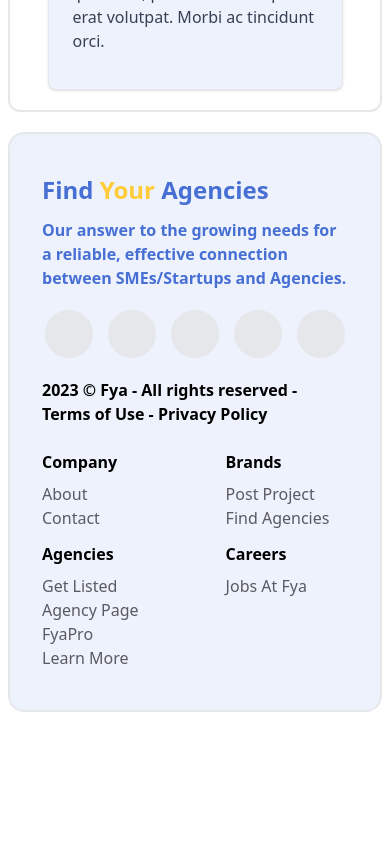
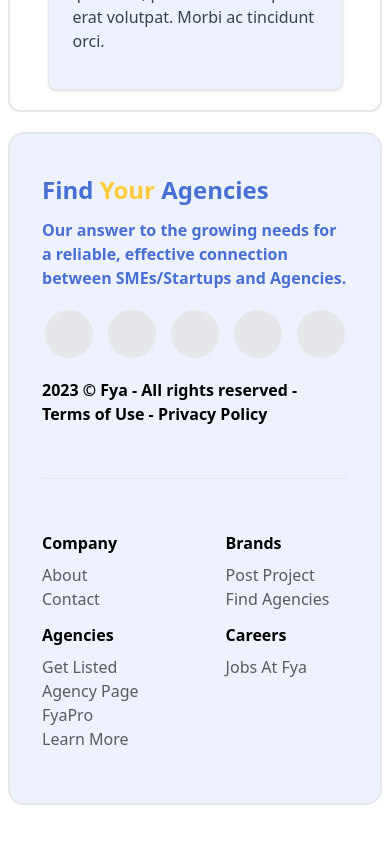
Before and after one commit to MinHien-git/fya-2.0, a React (Create React App) app: page / in a window 390 px wide. Shown: the part 8351-9195 px from the top of the page. Before the commit the page ends 9091 px from the top, so only its background shows below. Built offline with nearby package versions, Linux system fonts and the light colour scheme.

Commit message:
complete home page

```diff
--- a/src/pages/Home/Home.tsx
+++ b/src/pages/Home/Home.tsx
@@ -2,8 +2,8 @@
   return (
     <main className="w-full min-h-80 p-2">
       <section className="w-full border-2 max-w-7xl py-5 px-8 sm:px-12 lg:px-16 my-5 rounded-xl md:mx-auto h-auto md:flex md:gap-2 md:px-4">
-        <div className="py-5 md:w-3/5">
-          <h1 className="text-4xl  pb-2 font-bold text-primary">
+        <div className="py-5 md:w-3/5 lg:w-2/5">
+          <h1 className="text-4xl pb-2 font-bold text-primary lg:text-5xl">
             Find
             <span className="text-secondary">
               {" "}
@@ -45,7 +45,7 @@
               type="text"
               placeholder="Location"
             />
-            <button className="bg-primary text-white text-xs rounded-lg px-6 py-3 font-semibold mt-2">
+            <button className="bg-primary text-white text-xs rounded-lg px-6 py-3 font-semibold mt-2 lg:mt-0">
               Search Agencies
             </button>
           </div>
@@ -55,7 +55,7 @@
             Post your Project
           </button>
         </div>
-        <div className="hidden md:inline-block md:w-2/5">
+        <div className="hidden md:inline-block md:w-2/5 lg:w-2/5 lg:ml-auto lg:aspect-square">
           <div className="bg-tertiary w-full h-full rounded-lg"></div>
         </div>
       </section>
@@ -581,10 +581,10 @@
         </div>
       </section>
 
-      <section className="w-full bg-tertiary border-2 max-w-7xl py-5 px-8 sm:px-12 lg:px-16 my-5 rounded-2xl md:mx-auto">
-        <div className="py-5">
-          <div className="flex flex-col">
-            <div className="grid gap-3">
+      <section className="w-full bg-tertiary border-2 max-w-7xl py-5 px-8 sm:px-12 lg:px-16 my-5 rounded-2xl md:mx-auto mb-10">
+        <div className="pt-5 pb-8">
+          <div className="flex flex-col lg:flex-row lg:items-center gap-5 lg:justify-around">
+            <div className="grid gap-3 lg:w-1/3">
               <h2 className="text-primary text-2xl font-bold">
                 Find <span className="text-secondary">Your</span> Agencies
               </h2>
@@ -603,9 +603,9 @@
                 2023 © Fya - All rights reserved - Terms of Use - Privacy Policy
               </h5>
             </div>
-            <br />
-            <div className="flex flex-wrap gap-3 justify-between">
-              <div className="w-2/5">
+            <hr className="my-8 bg-gray-500 lg:w-[2px] lg:h-[12rem]" />
+            <div className="flex flex-wrap gap-3 justify-between lg:w-1/3">
+              <div className="w-2/5 md:w-1/5">
                 <p className="font-semibold pb-2">Company</p>
                 <ul>
                   <li className="text-text">About</li>
@@ -613,7 +613,7 @@
                 </ul>
               </div>
 
-              <div className="w-2/5">
+              <div className="w-2/5 md:w-1/5">
                 <p className="font-semibold pb-2">Brands</p>
                 <ul>
                   <li className="text-text">Post Project</li>
@@ -621,7 +621,7 @@
                 </ul>
               </div>
 
-              <div className="w-2/5">
+              <div className="w-2/5 md:w-1/5">
                 <p className="font-semibold pb-2">Agencies</p>
                 <ul>
                   <li className="text-text">Get Listed</li>
@@ -631,7 +631,7 @@
                 </ul>
               </div>
 
-              <div className="w-2/5">
+              <div className="w-2/5 md:w-1/5">
                 <p className="font-semibold pb-2">Careers</p>
                 <ul>
                   <li className="text-text">Jobs At Fya</li>
```
